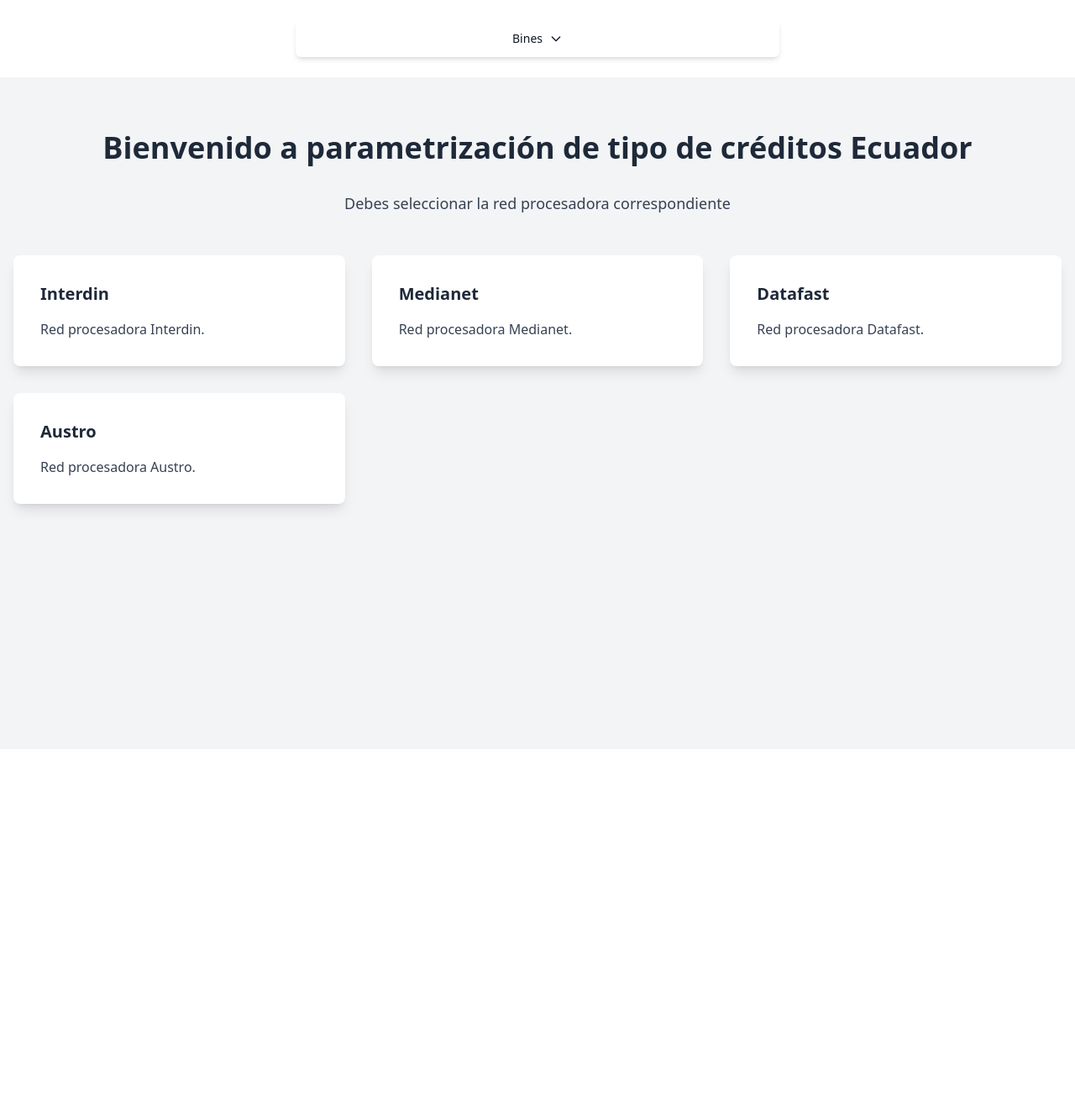
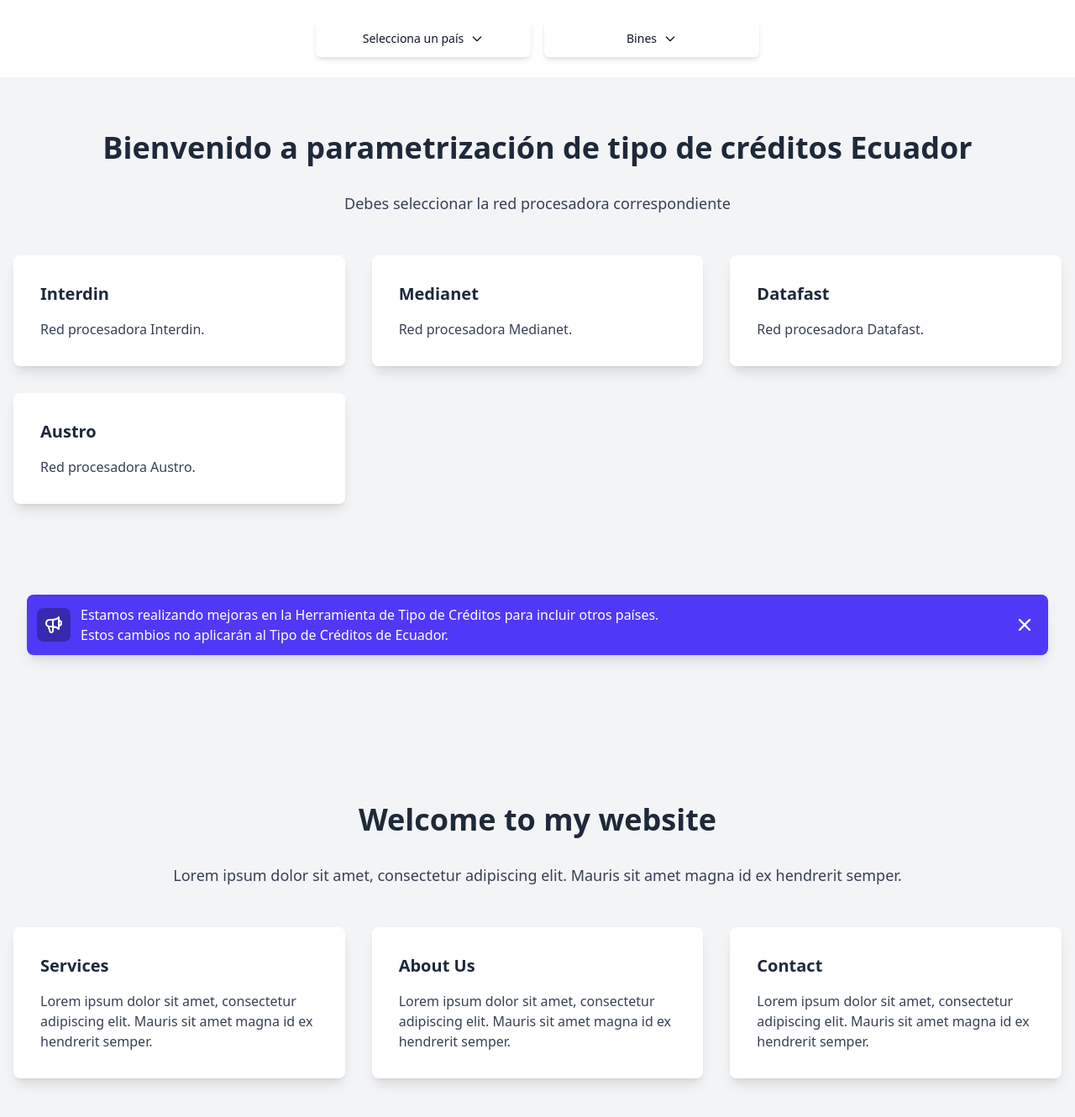
Before and after one commit to maicolcarrillo/proyecto-Interdin, a Vue app in the folder interdinCredits/: page /costa-rica in a window 1280 px wide. Shown: the top 1330 px of the page at 84% size. Before the commit the page ends 892 px from the top, so only its background shows below. Built offline with nearby package versions, Linux system fonts and the light colour scheme.

Commit message:
Feat: add tipo de credito Cr
Se configura menú de paises y alerta para ver el cambio de la herramienta

```diff
--- a/interdinCredits/package.json
+++ b/interdinCredits/package.json
@@ -12,7 +12,7 @@
     "@tailwindcss/vite": "^4.0.0",
     "tailwindcss": "^4.0.0",
     "vue": "^3.5.13",
-    "vue-router": "^4.5.0"
+    "vue-router": "^4.5.1"
   },
   "devDependencies": {
     "@vitejs/plugin-vue": "^5.2.1",
--- a/interdinCredits/src/App.vue
+++ b/interdinCredits/src/App.vue
@@ -8,6 +8,9 @@ import ParametrizacionCreditos from './components/ParametrizacionCreditos.vue';
 
   <ParametrizacionCreditos style="margin: 20px;" />
 
+  <!--Rutas-->
+  <router-view></router-view>
+
 </template>
 
 <style scoped></style>
--- a/interdinCredits/src/components/ParametrizacionCreditos.vue
+++ b/interdinCredits/src/components/ParametrizacionCreditos.vue
@@ -1,7 +1,83 @@
 <template>
-  <!-- Botón de menú "Bines" -->
-  <div class="w-full md:max-w-xl mx-auto my-6 relative">
-    <!-- Botón -->
+  <!-- Banner de emergencia -->
+  <div id="banner" class="fixed inset-x-0 bottom-0 pb-2 sm:pb-5 z-50">
+    <div class="mx-auto max-w-7xl px-2 sm:px-6 lg:px-8">
+      <div class="rounded-lg bg-indigo-600 p-2 shadow-lg sm:p-3">
+        <div class="flex flex-wrap items-center justify-between">
+          <div class="flex w-0 flex-1 items-center">
+            <span class="flex rounded-lg bg-indigo-800 p-2">
+              <svg xmlns="http://www.w3.org/2000/svg" fill="none" viewBox="0 0 24 24" stroke-width="2"
+                stroke="currentColor" class="h-6 w-6 text-white">
+                <path stroke-linecap="round" stroke-linejoin="round"
+                  d="M11 5.882V19.24a1.76 1.76 0 01-3.417.592l-2.147-6.15M18 13a3 3 0 100-6M5.436 13.683A4.001 4.001 0 017 6h1.832c4.1 0 7.625-1.234 9.168-3v14c-1.543-1.766-5.067-3-9.168-3H7a3.988 3.988 0 01-1.564-.317z">
+                </path>
+              </svg>
+            </span>
+            <p class="ml-3 truncate font-medium text-white">
+              <span class="hidden md:inline">
+                Estamos realizando mejoras en la Herramienta de Tipo de Créditos para
+                incluir otros países.<br>
+                Estos cambios no aplicarán al Tipo de Créditos de Ecuador.
+              </span>
+            </p>
+          </div>
+          <div class="order-2 flex-shrink-0 sm:order-3 sm:ml-2">
+            <button type="button" onclick="this.closest('#banner').remove()"
+              class="-mr-1 flex rounded-md p-2 hover:bg-indigo-500 focus:outline-none focus:ring-2 focus:ring-white">
+              <span class="sr-only">Cerrar</span>
+              <svg xmlns="http://www.w3.org/2000/svg" viewBox="0 0 20 20" fill="currentColor"
+                class="h-6 w-6 text-white">
+                <path fill-rule="evenodd"
+                  d="M4.293 4.293a1 1 0 011.414 0L10 8.586l4.293-4.293a1 1 0 111.414 1.414L11.414 10l4.293 4.293a1 1 0 01-1.414 1.414L10 11.414l-4.293 4.293a1 1 0 01-1.414-1.414L8.586 10 4.293 5.707a1 1 0 010-1.414z"
+                  clip-rule="evenodd"></path>
+              </svg>
+            </button>
+          </div>
+        </div>
+      </div>
+    </div>
+  </div>
+  <!-- Banner de emergencia -->
+
+
+
+  <div class="flex items-start gap-4 my-6 justify-center">
+    <!-- Botón Países -->
+    <div class="relative w-64">
+      <button @click.prevent="togglePaisList"
+        class="w-full bg-white text-gray-900 text-sm font-medium text-center rounded-md shadow-md py-3 px-6 flex items-center justify-center gap-2 transition duration-300 hover:bg-black hover:text-white hover:shadow-lg focus:outline-none focus:ring-2 focus:ring-black">
+        {{ paisSeleccionado || 'Selecciona un país' }}
+        <svg :class="{ 'rotate-180': mostrarListaPais }" class="w-4 h-4 transition-transform duration-200" fill="none"
+          stroke="currentColor" stroke-width="2" viewBox="0 0 24 24">
+          <path stroke-linecap="round" stroke-linejoin="round" d="M19 9l-7 7-7-7" />
+        </svg>
+      </button>
+
+      <transition name="fade">
+        <div v-if="mostrarListaPais"
+          class="absolute left-0 w-full bg-white rounded-md shadow-md border border-gray-200 mt-2 overflow-hidden">
+          <ul class="divide-y divide-gray-200">
+            <li>
+              <button @click="seleccionarPais('Ecuador')"
+                class="w-full text-left px-6 py-3 hover:bg-gray-100 flex items-center gap-3">
+                <img src="https://flagcdn.com/w20/ec.png" alt="Ecuador" class="w-5 h-auto rounded-sm">
+                <span>Ecuador</span>
+              </button>
+            </li>
+            <li>
+              <button @click="$router.push('/costa-rica')"
+                class="w-full text-left px-6 py-3 hover:bg-gray-100 flex items-center gap-3">
+                <img src="https://flagcdn.com/w20/cr.png" alt="Costa Rica" class="w-5 h-auto rounded-sm">
+                <span>Costa Rica</span>
+              </button>
+            </li>
+          </ul>
+        </div>
+      </transition>
+    </div>
+
+    <!-- Botón Bines -->
+    <div class="relative w-64">
       <button @click.prevent="toggleBinesList"
         class="w-full bg-white text-gray-900 text-sm font-medium text-center rounded-md shadow-md py-3 px-6 flex items-center justify-center gap-2 transition duration-300 hover:bg-black hover:text-white hover:shadow-lg focus:outline-none focus:ring-2 focus:ring-black">
         Bines
@@ -11,10 +87,9 @@
         </svg>
       </button>
 
-    <!-- Lista desplegable de redes BIN -->
       <transition name="fade">
         <div v-if="mostrarLista"
-        class="absolute left-0 right-0 z-10 bg-white rounded-md shadow-md border border-gray-200 mt-2 overflow-hidden">
+          class="absolute left-0 min-w-[20rem] bg-white rounded-md shadow-md border border-gray-200 mt-2 overflow-hidden z-50">
           <ul class="divide-y divide-gray-200">
             <li v-for="(bin, index) in bines" :key="index" @click="abrirModal(bin.network)"
               class="px-6 py-3 cursor-pointer transition-all duration-200 ease-out hover:scale-[1.02] hover:bg-black hover:text-white group">
@@ -27,6 +102,8 @@
         </div>
       </transition>
     </div>
+  </div>
+
 
   <!-- Componente Hijo: Modal JSON -->
   <BinesConfig :network="selectedNetwork" :visible="showModal" @close="showModal = false" />
@@ -120,6 +197,21 @@
 </template>
 
 <script setup>
+
+//Tipo de creditos por paises
+
+const paisSeleccionado = ref('')
+const mostrarListaPais = ref(false)
+
+const togglePaisList = () => {
+  mostrarListaPais.value = !mostrarListaPais.value
+}
+
+const seleccionarPais = (pais) => {
+  paisSeleccionado.value = pais
+  mostrarListaPais.value = false
+}
+
 import { ref, watch } from 'vue';
 import CreditConfigGenerator from './CreditConfigGenerator.vue';
 import MedianetConfig from './MedianetConfig.vue';
--- /dev/null
+++ b/interdinCredits/src/components/creditCostaRica/parametrizacionCreditosCr.vue
@@ -0,0 +1,35 @@
+<template>
+    <div class="bg-gray-100 min-h-screen p-4">
+        <div class="container mx-auto pt-12 pb-20">
+            <h1 class="text-4xl font-bold text-gray-800 text-center mb-8">
+                Welcome to my website
+            </h1>
+            <p class="text-gray-700 text-lg text-center mb-12">
+                Lorem ipsum dolor sit amet, consectetur adipiscing elit. Mauris sit amet magna id ex hendrerit semper.
+            </p>
+            <div class="grid grid-cols-1 md:grid-cols-3 gap-8">
+                <div class="bg-white rounded-lg shadow-lg p-8">
+                    <h2 class="text-xl font-bold text-gray-800 mb-4">Services</h2>
+                    <p class="text-gray-700">
+                        Lorem ipsum dolor sit amet, consectetur adipiscing elit. Mauris sit amet magna id ex hendrerit
+                        semper.
+                    </p>
+                </div>
+                <div class="bg-white rounded-lg shadow-lg p-8">
+                    <h2 class="text-xl font-bold text-gray-800 mb-4">About Us</h2>
+                    <p class="text-gray-700">
+                        Lorem ipsum dolor sit amet, consectetur adipiscing elit. Mauris sit amet magna id ex hendrerit
+                        semper.
+                    </p>
+                </div>
+                <div class="bg-white rounded-lg shadow-lg p-8">
+                    <h2 class="text-xl font-bold text-gray-800 mb-4">Contact</h2>
+                    <p class="text-gray-700">
+                        Lorem ipsum dolor sit amet, consectetur adipiscing elit. Mauris sit amet magna id ex hendrerit
+                        semper.
+                    </p>
+                </div>
+            </div>
+        </div>
+    </div>
+</template>
--- /dev/null
+++ b/interdinCredits/src/components/router/index.js
@@ -0,0 +1,18 @@
+import { createRouter, createWebHistory } from "vue-router";
+import ParametrizacionCreditosCr from "@/components/creditCostaRica/parametrizacionCreditosCr.vue";
+
+const routes = [
+  {
+    path: "/costa-rica",
+    name: "CostaRica",
+    component: ParametrizacionCreditosCr,
+  },
+  // puedes agregar más rutas aquí
+];
+
+const router = createRouter({
+  history: createWebHistory(),
+  routes,
+});
+
+export default router;
```
Also changed, not shown: interdinCredits/src/main.js (+5 -4 lines), 1 other file (tests, documents, lock files or other folders). Lines whose indentation alone changed are shown as unchanged.
